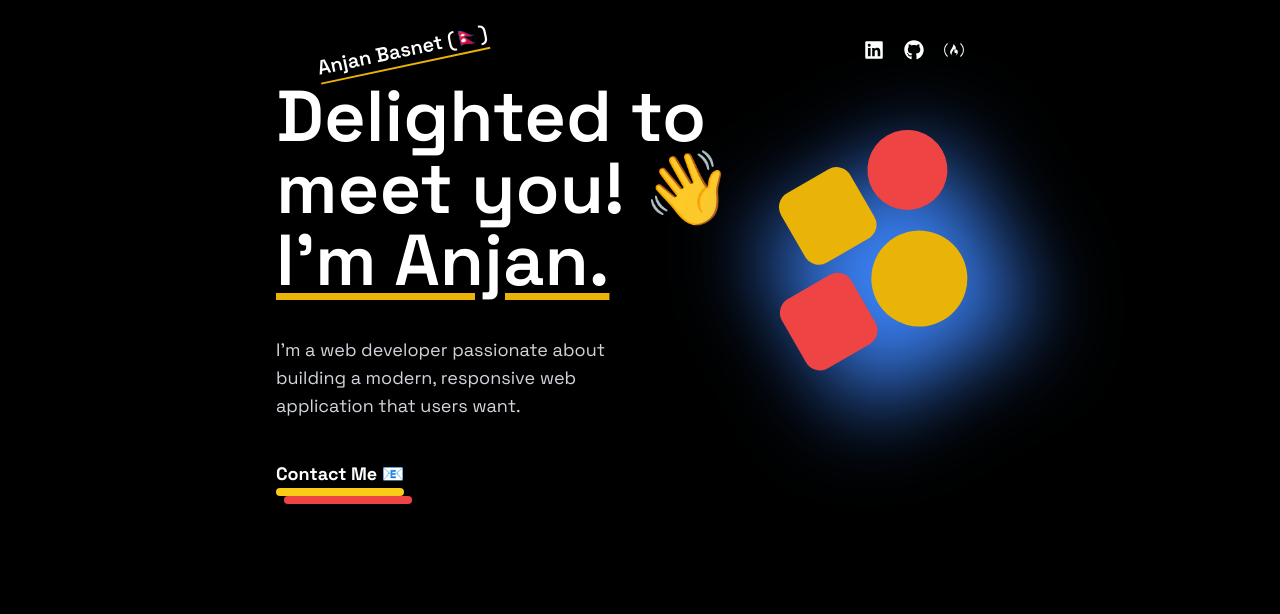
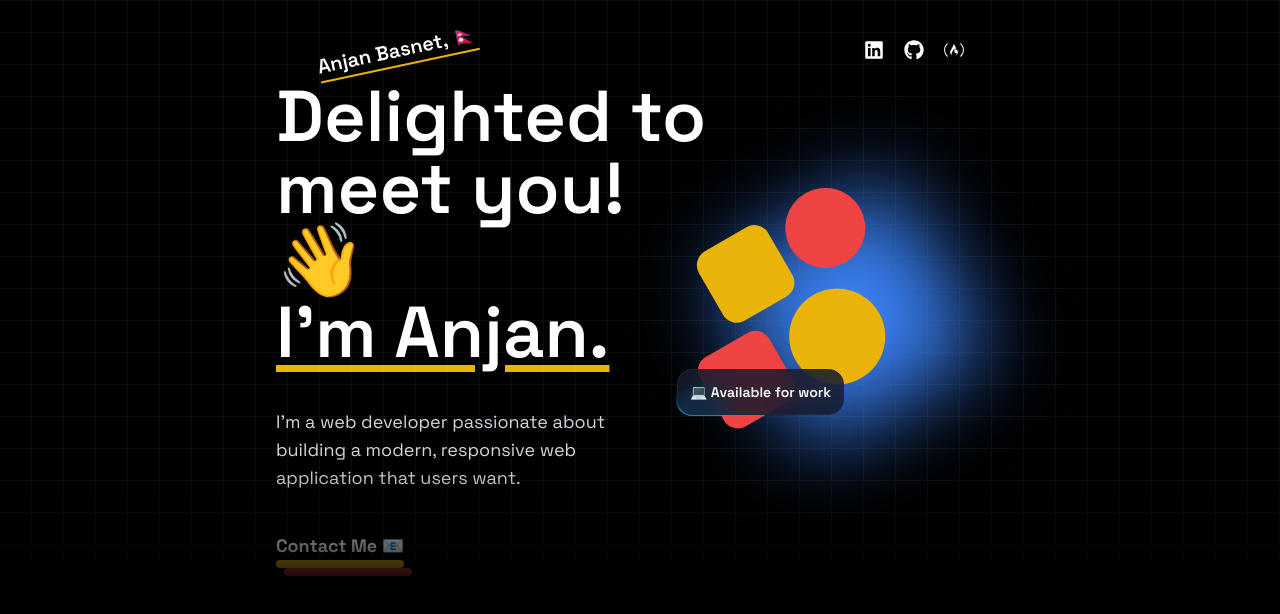
Before and after one commit to Moon-Knighte/nextportfolio, a Next.js app: page / in a window 1280 px wide. Shown: the top 614 px of the page. Built offline with nearby package versions, Linux system fonts and the light colour scheme.

Commit message:
Complete hero section

```diff
--- a/app/(home)/components/HeroSection.tsx
+++ b/app/(home)/components/HeroSection.tsx
@@ -1,5 +1,6 @@
 import Link from "next/link";
 import React from "react";
+import { MovingBorderBtn } from "./ui/moving-border";
 
 const HeroSection = () => {
   return (
@@ -29,6 +30,7 @@
           </div>
         </Link>
       </div>
+      <div className="relative">
         <div className="w-72 h-72 space-x-3 space-y-3 -rotate-[30deg] relative">
           <div className="flex gap-3 translate-x-8">
             <div className="w-20 h-20 rounded-2xl bg-yellow-500"></div>
@@ -40,6 +42,12 @@
           </div>
           <div className="glow absolute top-[40%] right-1/2 -z-10"></div>
         </div>
+        <div className="absolute bottom-16 sm:bottom-14 left-0 sm:-left-10">
+          <MovingBorderBtn borderRadius="1rem" className="p-3 font-semibold">
+            <p> 💻 Available for work</p>
+          </MovingBorderBtn>
+        </div>
+      </div>
     </div>
   );
 };
--- a/app/(home)/components/Navbar.tsx
+++ b/app/(home)/components/Navbar.tsx
@@ -24,7 +24,7 @@
   return (
     <nav className="py-4 px-10 flex justify-between items-center">
       <h1 className="text-xl font-semibold underline underline-offset-8 decoration-yellow-500 -rotate-12">
-        Anjan Basnet (🇳🇵)
+        Anjan Basnet, 🇳🇵
       </h1>
       <div className="flex gap-5">
         {socials.map((social, index) => {
--- /dev/null
+++ b/app/(home)/components/ui/moving-border.tsx
@@ -0,0 +1,139 @@
+"use client";
+import React from "react";
+import {
+  motion,
+  useAnimationFrame,
+  useMotionTemplate,
+  useMotionValue,
+  useTransform,
+} from "framer-motion";
+import { useRef } from "react";
+import { cn } from "@/lib/utils";
+
+export function MovingBorderBtn({
+  borderRadius = "1.75rem",
+  children,
+  as: Component = "button",
+  containerClassName,
+  borderClassName,
+  duration,
+  className,
+  ...otherProps
+}: {
+  borderRadius?: string;
+  children: React.ReactNode;
+  as?: any;
+  containerClassName?: string;
+  borderClassName?: string;
+  duration?: number;
+  className?: string;
+  [key: string]: any;
+}) {
+  return (
+    <Component
+      className={cn(
+        "bg-transparent relative text-xl p-[1px] overflow-hidden ",
+        containerClassName
+      )}
+      style={{
+        borderRadius: borderRadius,
+      }}
+      {...otherProps}
+    >
+      <div
+        className="absolute inset-0"
+        style={{ borderRadius: `calc(${borderRadius} * 0.96)` }}
+      >
+        <MovingBorder duration={duration} rx="30%" ry="30%">
+          <div
+            className={cn(
+              "h-20 w-20 opacity-[0.8] bg-[radial-gradient(var(--sky-500)_40%,transparent_60%)]",
+              borderClassName
+            )}
+          />
+        </MovingBorder>
+      </div>
+
+      <div
+        className={cn(
+          "relative bg-slate-900/[0.8] border border-slate-800 backdrop-blur-xl text-white flex items-center justify-center w-full h-full text-sm antialiased",
+          className
+        )}
+        style={{
+          borderRadius: `calc(${borderRadius} * 0.96)`,
+        }}
+      >
+        {children}
+      </div>
+    </Component>
+  );
+}
+
+export const MovingBorder = ({
+  children,
+  duration = 2000,
+  rx,
+  ry,
+  ...otherProps
+}: {
+  children: React.ReactNode;
+  duration?: number;
+  rx?: string;
+  ry?: string;
+  [key: string]: any;
+}) => {
+  const pathRef = useRef<any>();
+  const progress = useMotionValue<number>(0);
+
+  useAnimationFrame((time) => {
+    const length = pathRef.current?.getTotalLength();
+    if (length) {
+      const pxPerMillisecond = length / duration;
+      progress.set((time * pxPerMillisecond) % length);
+    }
+  });
+
+  const x = useTransform(
+    progress,
+    (val) => pathRef.current?.getPointAtLength(val).x
+  );
+  const y = useTransform(
+    progress,
+    (val) => pathRef.current?.getPointAtLength(val).y
+  );
+
+  const transform = useMotionTemplate`translateX(${x}px) translateY(${y}px) translateX(-50%) translateY(-50%)`;
+
+  return (
+    <>
+      <svg
+        xmlns="http://www.w3.org/2000/svg"
+        preserveAspectRatio="none"
+        className="absolute h-full w-full"
+        width="100%"
+        height="100%"
+        {...otherProps}
+      >
+        <rect
+          fill="none"
+          width="100%"
+          height="100%"
+          rx={rx}
+          ry={ry}
+          ref={pathRef}
+        />
+      </svg>
+      <motion.div
+        style={{
+          position: "absolute",
+          top: 0,
+          left: 0,
+          display: "inline-block",
+          transform,
+        }}
+      >
+        {children}
+      </motion.div>
+    </>
+  );
+};
--- a/app/(home)/page.tsx
+++ b/app/(home)/page.tsx
@@ -5,9 +5,12 @@
 const Home = () => {
   return (
     <div className="min-h-screen bg-black overflow-hidden">
-      <div className="max-w-3xl mx-auto p-5">
-        <Navbar />
-        <HeroSection />
+      <div className="dark:bg-black relative bg-white  dark:bg-grid-white/[0.05]">
+        <div className="max-w-3xl mx-auto p-5  ">
+          <Navbar />
+          <HeroSection />
+        </div>
+        <div className="w-full h-10 xl:h-32 bg-gradient-to-t from-black absolute -bottom-5 left-0 xl:bottom-0"></div>
       </div>
     </div>
   );
```
Lines whose indentation alone changed are shown as unchanged.
